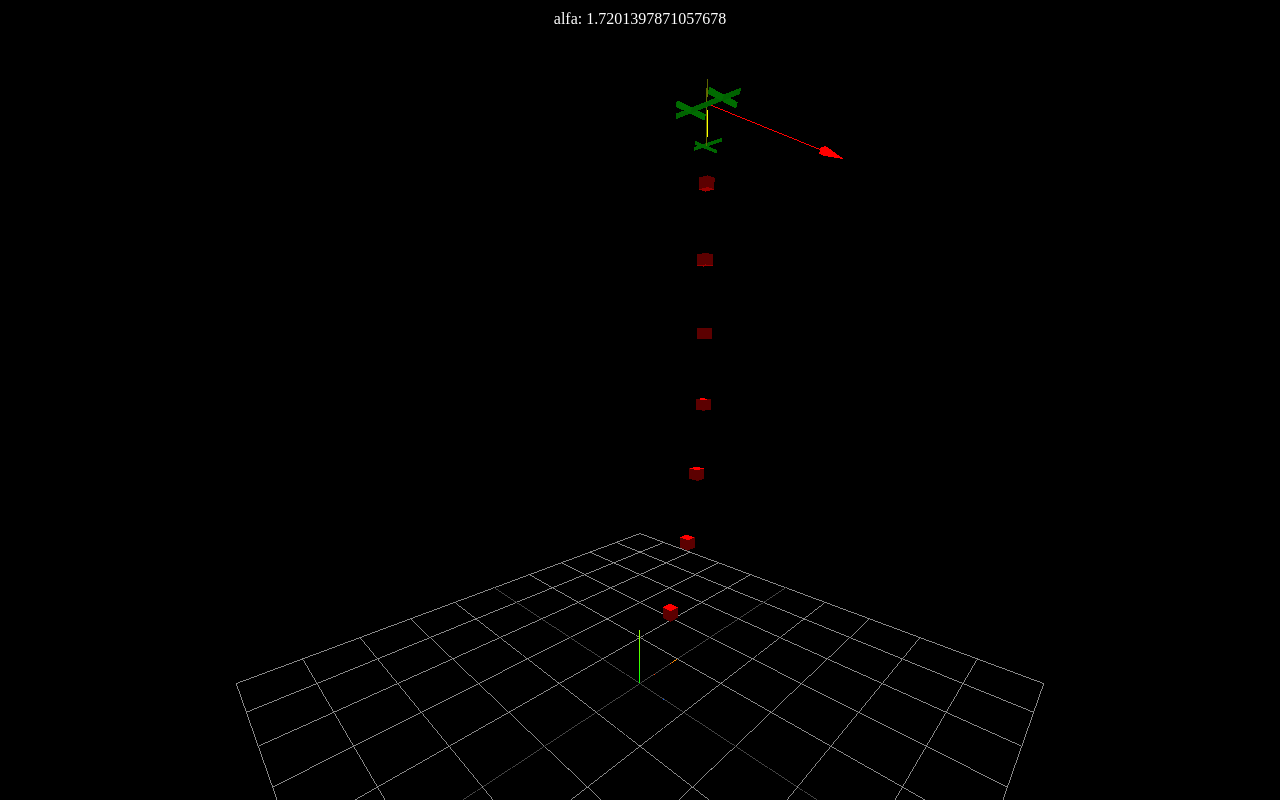
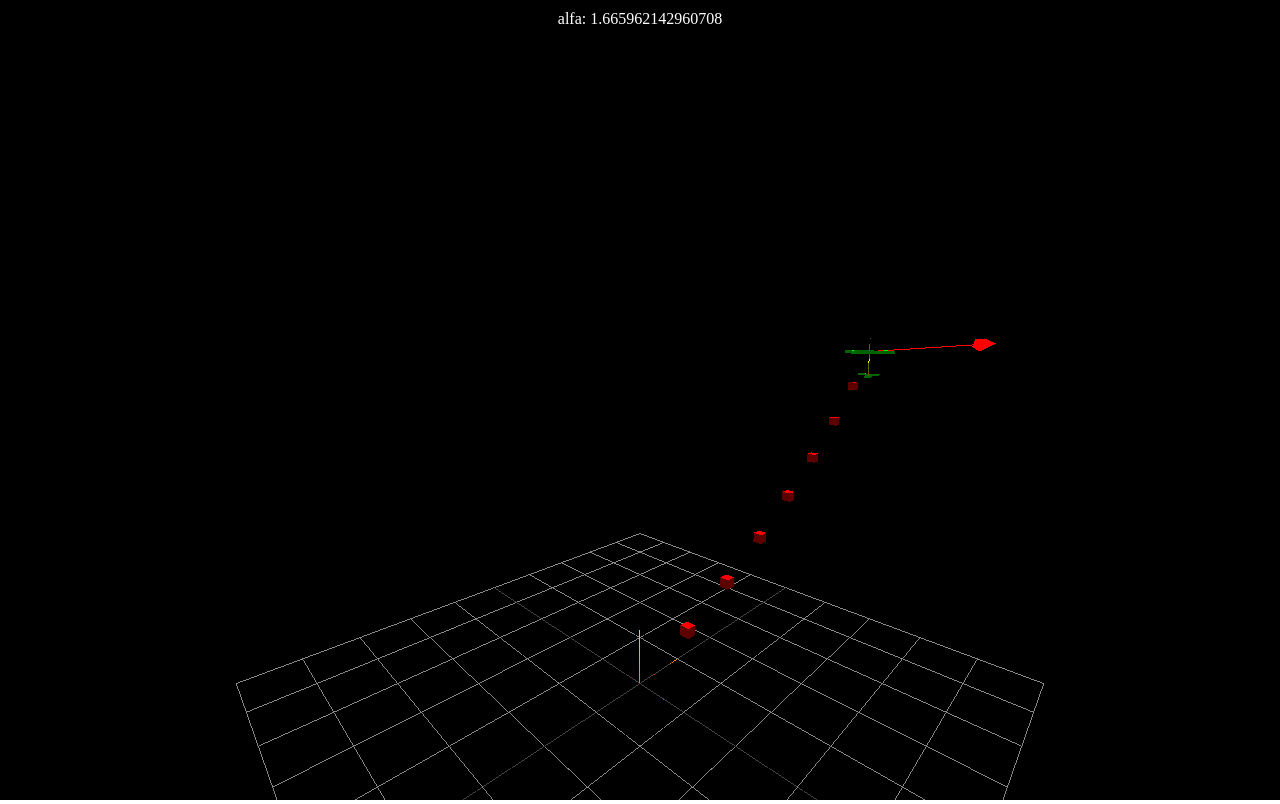
Before and after one commit to kitextech/kitesim, a website: page docs/index.html in a window 1280 px wide. Drawn offline with Linux system fonts and the light colour scheme.

Commit message:
lift and drag fforces acting on the kite

```diff
--- a/docs/index.html
+++ b/docs/index.html
@@ -375,8 +375,6 @@
       // calculate lift, drag for wing, VerticalWings, elevator, rudder
       // ap = apparent wind
 
-
-
       var apWing = apparentWindKite.clone().applyQuaternion(wing.getWorldQuaternion().conjugate())
       var apSquare = apWing.lengthSq()
       var alfa = Math.atan2(apWing.getComponent(1), apWing.getComponent(0))
@@ -384,7 +382,6 @@
       var apKite = apparentWindKite.clone().applyQuaternion(kite.getWorldQuaternion().conjugate())
 
       var DragKiteUnit = new THREE.Vector3(apKite.getComponent(0), 0, apKite.getComponent(2)).normalize()
-
       var LiftKiteUnit = new THREE.Vector3(apKite.getComponent(2), 0, -apKite.getComponent(0)).normalize()
       // var LiftKiteUnit2 = DragKiteUnit.clone().applyAxisAngle(new THREE.Vector3(0,1,0), Math.PI/2)
 
@@ -398,11 +395,15 @@
 
       document.getElementById('info').innerHTML = "alfa: " + alfa
 
+      var kiteDragWorld = wingDrag.clone().applyQuaternion(kite.getWorldQuaternion())
+      var kiteLiftWorld = wingLift.clone().applyQuaternion(kite.getWorldQuaternion())
+
+
 
       // veryfy which way the rotation goes..!
 
       // tether plus kite forces
-      FTotal[segments-1] = FSpring[segments-1].clone().add(FDrag[i]).add(thrustGlobal)
+      FTotal[segments-1] = FSpring[segments-1].clone().add(FDrag[i]).add(thrustGlobal).add(kiteDragWorld).add(kiteLiftWorld)
 
       for (var i = 0; i < segments; i++) {
         a[i] = FTotal[i].divideScalar(mass[i]).add(gravity)
```
